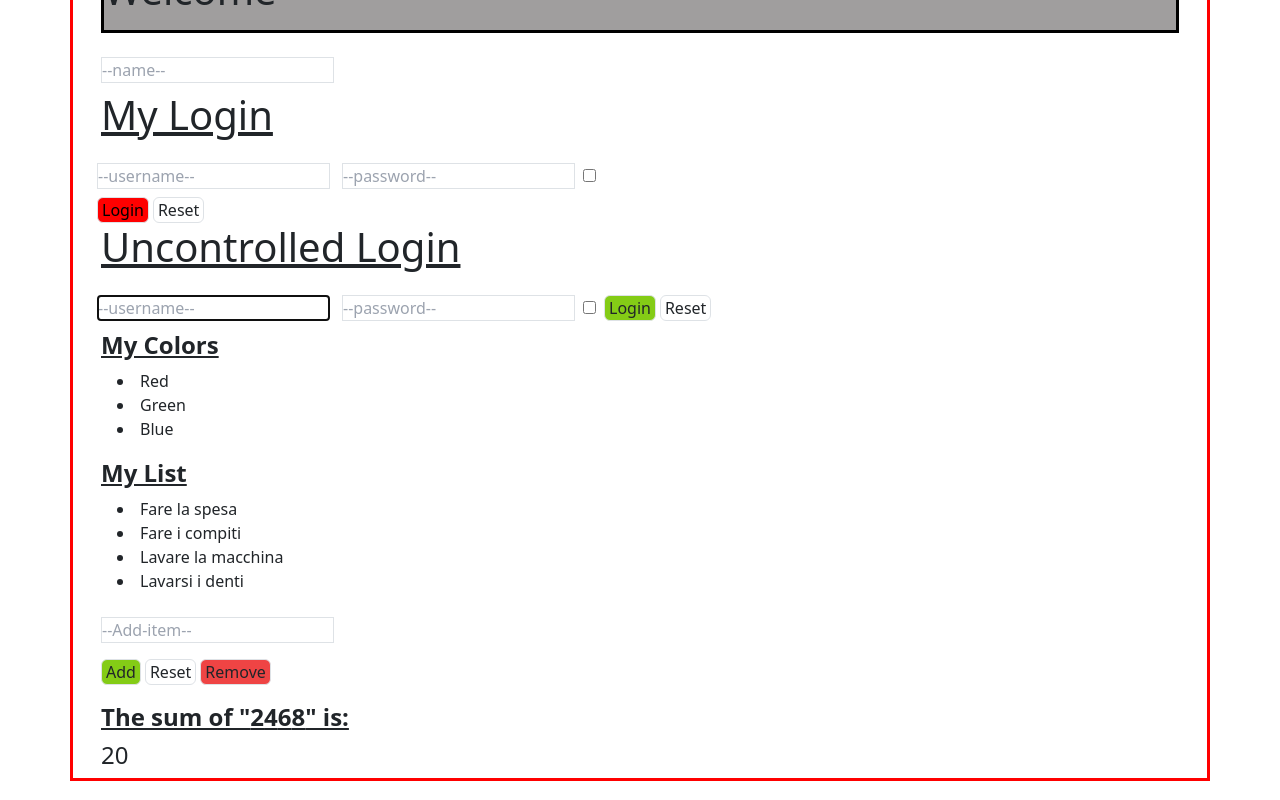
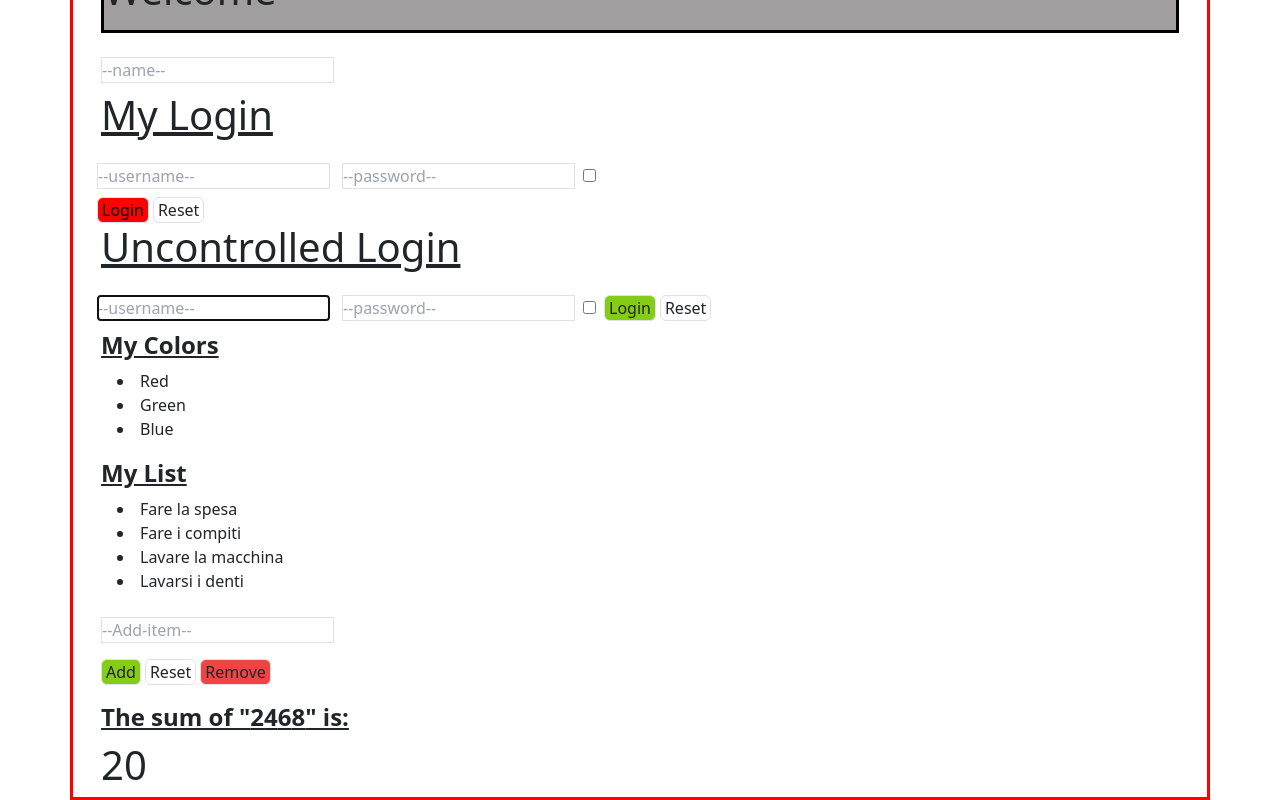
Before and after one commit to maxuel99/react-exercises, a React (Create React App) app: page / in a window 1280 px wide. Shown: the part 538-1338 px from the top of the page. Built offline with nearby package versions, Linux system fonts and the light colour scheme.

Commit message:
add h1 instead h4

```diff
--- a/src/Sum.js
+++ b/src/Sum.js
@@ -7,7 +7,7 @@ export function Sum(props) {
     return (
         <div>
             <h2 className="text-2xl font-bold underline mx-3 mb-2">The sum of "{props.numbers}" is:</h2>
-            <h4 className="ml-4">{sum}</h4>
+            <h1 className="ml-4">{sum}</h1>
         </div>
     )
 }
```
